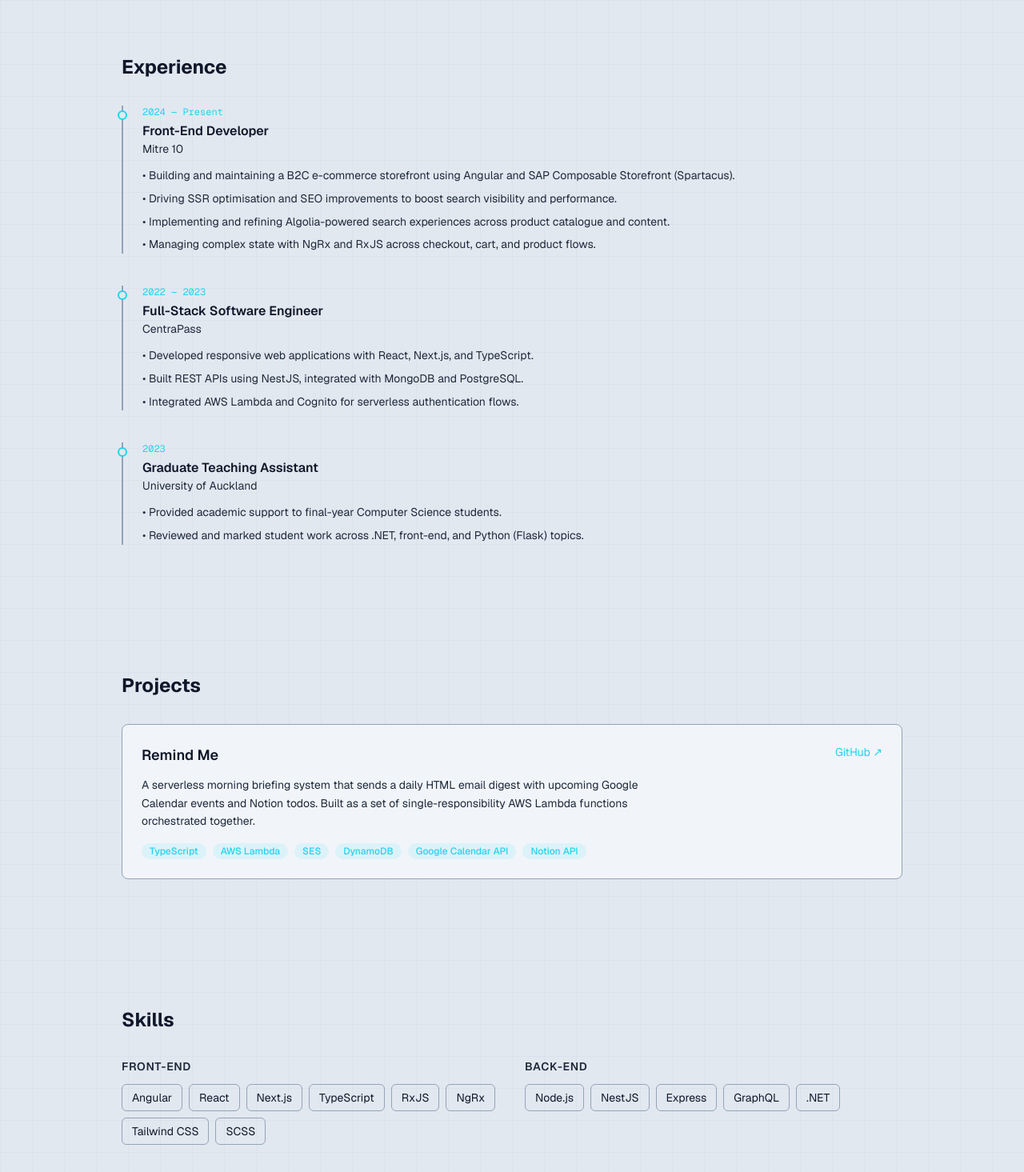
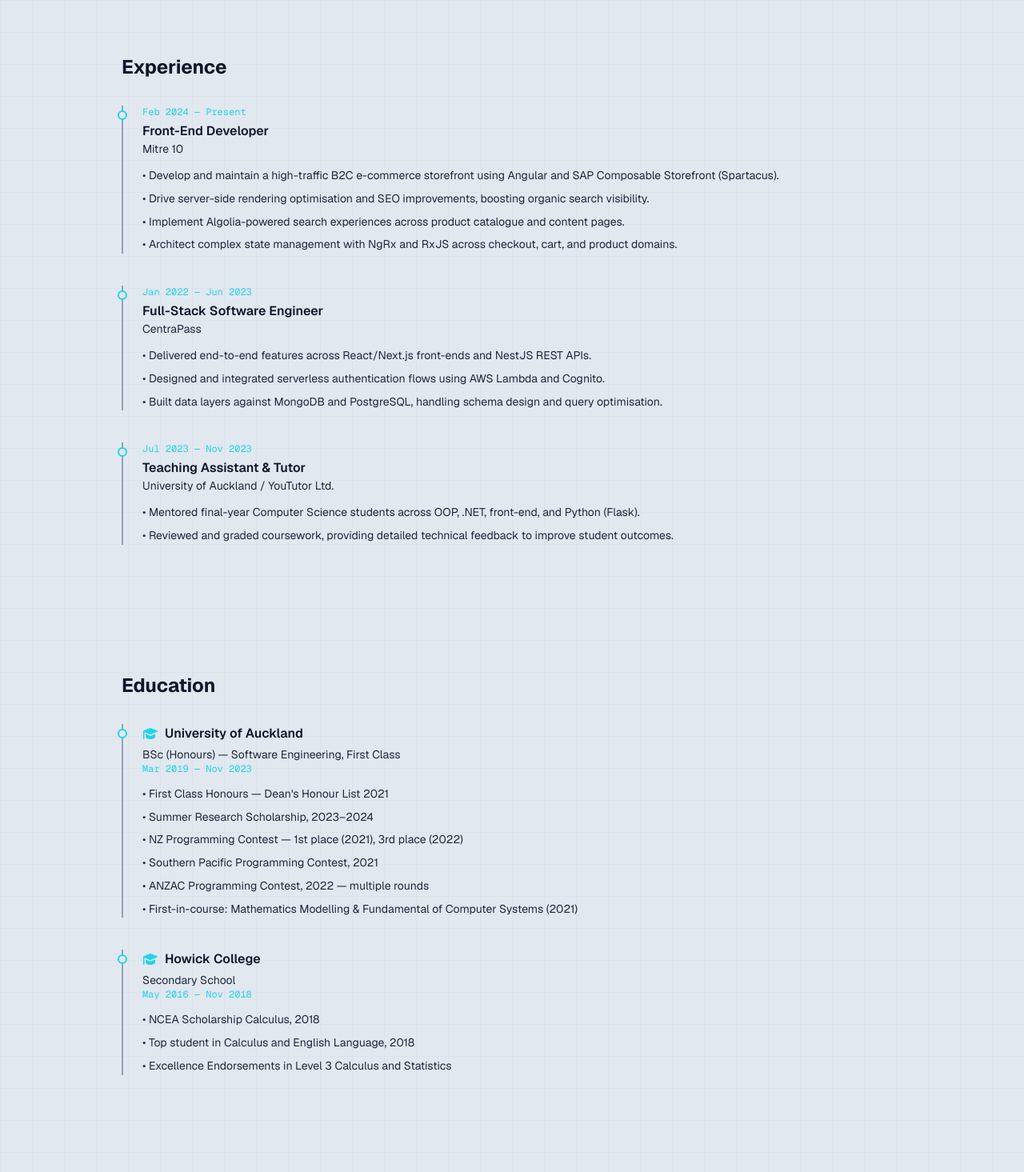
Before and after one commit to FrankJi1019/portfolio, a Next.js app: page / in a window 1280 px wide. Shown: the part 1320-2785 px from the top of the page at 80% size. Built offline with nearby package versions, Linux system fonts and the light colour scheme.

Commit message:
feat: Add education section and FontAwesome icons

```diff
--- a/package.json
+++ b/package.json
@@ -9,6 +9,10 @@
     "lint": "eslint"
   },
   "dependencies": {
+    "@fortawesome/fontawesome-svg-core": "^7.2.0",
+    "@fortawesome/free-brands-svg-icons": "^7.2.0",
+    "@fortawesome/free-solid-svg-icons": "^7.2.0",
+    "@fortawesome/react-fontawesome": "^3.3.1",
     "next": "16.2.7",
     "react": "19.2.4",
     "react-dom": "19.2.4"
--- a/src/app/page.tsx
+++ b/src/app/page.tsx
@@ -1,6 +1,7 @@
 import { Hero } from "@/components/hero";
 import { About } from "@/components/about";
 import { Experience } from "@/components/experience";
+import { Education } from "@/components/education";
 import { Projects } from "@/components/projects";
 import { Skills } from "@/components/skills";
 import { Contact } from "@/components/contact";
@@ -12,6 +13,7 @@ export default function Home() {
       <Hero />
       <Reveal><About /></Reveal>
       <Reveal><Experience /></Reveal>
+      <Reveal><Education /></Reveal>
       <Reveal><Projects /></Reveal>
       <Reveal><Skills /></Reveal>
       <Reveal><Contact /></Reveal>
--- a/src/components/contact.tsx
+++ b/src/components/contact.tsx
@@ -1,7 +1,12 @@
-const LINKS = [
-  { label: "Email", href: "mailto:frankjishiyuan@gmail.com", display: "frankjishiyuan@gmail.com" },
-  { label: "GitHub", href: "https://github.com/FrankJi1019", display: "FrankJi1019" },
-  { label: "LinkedIn", href: "https://www.linkedin.com/in/frank-ji-1019", display: "frank-ji-1019" },
+import { FontAwesomeIcon } from "@fortawesome/react-fontawesome";
+import { faEnvelope } from "@fortawesome/free-solid-svg-icons";
+import { faGithub, faLinkedin } from "@fortawesome/free-brands-svg-icons";
+import type { IconDefinition } from "@fortawesome/fontawesome-svg-core";
+
+const LINKS: { label: string; href: string; display: string; icon: IconDefinition }[] = [
+  { label: "Email", href: "mailto:frankjishiyuan@gmail.com", display: "frankjishiyuan@gmail.com", icon: faEnvelope },
+  { label: "GitHub", href: "https://github.com/FrankJi1019", display: "FrankJi1019", icon: faGithub },
+  { label: "LinkedIn", href: "https://www.linkedin.com/in/frank-ji-1019", display: "frank-ji-1019", icon: faLinkedin },
 ];
 
 export function Contact() {
@@ -15,7 +20,7 @@ export function Contact() {
       <ul className="mt-8 space-y-3">
         {LINKS.map((link) => (
           <li key={link.label} className="flex items-center gap-3">
-            <span className="w-20 text-sm text-[var(--muted)]">{link.label}</span>
+            <FontAwesomeIcon icon={link.icon} className="h-4 w-4 text-[var(--muted)]" />
             <a
               href={link.href}
               target="_blank"
--- /dev/null
+++ b/src/components/education.tsx
@@ -0,0 +1,63 @@
+import { FontAwesomeIcon } from "@fortawesome/react-fontawesome";
+import { faGraduationCap } from "@fortawesome/free-solid-svg-icons";
+
+interface Education {
+  institution: string;
+  degree: string;
+  period: string;
+  achievements: string[];
+}
+
+const EDUCATION: Education[] = [
+  {
+    institution: "University of Auckland",
+    degree: "BSc (Honours) — Software Engineering, First Class",
+    period: "Mar 2019 — Nov 2023",
+    achievements: [
+      "First Class Honours — Dean's Honour List 2021",
+      "Summer Research Scholarship, 2023–2024",
+      "NZ Programming Contest — 1st place (2021), 3rd place (2022)",
+      "Southern Pacific Programming Contest, 2021",
+      "ANZAC Programming Contest, 2022 — multiple rounds",
+      "First-in-course: Mathematics Modelling & Fundamental of Computer Systems (2021)",
+    ],
+  },
+  {
+    institution: "Howick College",
+    degree: "Secondary School",
+    period: "May 2016 — Nov 2018",
+    achievements: [
+      "NCEA Scholarship Calculus, 2018",
+      "Top student in Calculus and English Language, 2018",
+      "Excellence Endorsements in Level 3 Calculus and Statistics",
+    ],
+  },
+];
+
+export function Education() {
+  return (
+    <section id="education" className="py-20">
+      <h2 className="text-2xl font-bold">Education</h2>
+      <div className="mt-8 space-y-10">
+        {EDUCATION.map((edu) => (
+          <div key={edu.institution} className="relative pl-6 border-l-2 border-[var(--border)]">
+            <div className="absolute -left-[7px] top-1.5 h-3 w-3 rounded-full border-2 border-accent bg-[var(--background)]" />
+            <div className="flex items-center gap-2">
+              <FontAwesomeIcon icon={faGraduationCap} className="h-4 w-4 text-accent" />
+              <h3 className="font-semibold">{edu.institution}</h3>
+            </div>
+            <p className="mt-1 text-sm text-[var(--muted)]">{edu.degree}</p>
+            <p className="font-mono text-xs text-accent">{edu.period}</p>
+            <ul className="mt-3 space-y-1.5">
+              {edu.achievements.map((item, i) => (
+                <li key={i} className="text-sm text-[var(--muted)] leading-relaxed">
+                  • {item}
+                </li>
+              ))}
+            </ul>
+          </div>
+        ))}
+      </div>
+    </section>
+  );
+}
--- a/src/components/experience.tsx
+++ b/src/components/experience.tsx
@@ -9,31 +9,31 @@ const EXPERIENCE: Role[] = [
   {
     title: "Front-End Developer",
     company: "Mitre 10",
-    period: "2024 — Present",
+    period: "Feb 2024 — Present",
     points: [
-      "Building and maintaining a B2C e-commerce storefront using Angular and SAP Composable Storefront (Spartacus).",
-      "Driving SSR optimisation and SEO improvements to boost search visibility and performance.",
-      "Implementing and refining Algolia-powered search experiences across product catalogue and content.",
-      "Managing complex state with NgRx and RxJS across checkout, cart, and product flows.",
+      "Develop and maintain a high-traffic B2C e-commerce storefront using Angular and SAP Composable Storefront (Spartacus).",
+      "Drive server-side rendering optimisation and SEO improvements, boosting organic search visibility.",
+      "Implement Algolia-powered search experiences across product catalogue and content pages.",
+      "Architect complex state management with NgRx and RxJS across checkout, cart, and product domains.",
     ],
   },
   {
     title: "Full-Stack Software Engineer",
     company: "CentraPass",
-    period: "2022 — 2023",
+    period: "Jan 2022 — Jun 2023",
     points: [
-      "Developed responsive web applications with React, Next.js, and TypeScript.",
-      "Built REST APIs using NestJS, integrated with MongoDB and PostgreSQL.",
-      "Integrated AWS Lambda and Cognito for serverless authentication flows.",
+      "Delivered end-to-end features across React/Next.js front-ends and NestJS REST APIs.",
+      "Designed and integrated serverless authentication flows using AWS Lambda and Cognito.",
+      "Built data layers against MongoDB and PostgreSQL, handling schema design and query optimisation.",
     ],
   },
   {
-    title: "Graduate Teaching Assistant",
-    company: "University of Auckland",
-    period: "2023",
+    title: "Teaching Assistant & Tutor",
+    company: "University of Auckland / YouTutor Ltd.",
+    period: "Jul 2023 — Nov 2023",
     points: [
-      "Provided academic support to final-year Computer Science students.",
-      "Reviewed and marked student work across .NET, front-end, and Python (Flask) topics.",
+      "Mentored final-year Computer Science students across OOP, .NET, front-end, and Python (Flask).",
+      "Reviewed and graded coursework, providing detailed technical feedback to improve student outcomes.",
     ],
   },
 ];
--- a/src/components/footer.tsx
+++ b/src/components/footer.tsx
@@ -1,7 +1,12 @@
-const LINKS = [
-  { label: "Email", href: "mailto:frankjishiyuan@gmail.com" },
-  { label: "GitHub", href: "https://github.com/FrankJi1019" },
-  { label: "LinkedIn", href: "https://www.linkedin.com/in/frank-ji-1019" },
+import { FontAwesomeIcon } from "@fortawesome/react-fontawesome";
+import { faEnvelope } from "@fortawesome/free-solid-svg-icons";
+import { faGithub, faLinkedin } from "@fortawesome/free-brands-svg-icons";
+import type { IconDefinition } from "@fortawesome/fontawesome-svg-core";
+
+const LINKS: { label: string; href: string; icon: IconDefinition }[] = [
+  { label: "Email", href: "mailto:frankjishiyuan@gmail.com", icon: faEnvelope },
+  { label: "GitHub", href: "https://github.com/FrankJi1019", icon: faGithub },
+  { label: "LinkedIn", href: "https://www.linkedin.com/in/frank-ji-1019", icon: faLinkedin },
 ];
 
 export function Footer() {
@@ -16,8 +21,9 @@ export function Footer() {
               href={link.href}
               target="_blank"
               rel="noopener noreferrer"
-              className="text-sm text-[var(--muted)] transition-colors hover:text-accent"
+              className="text-sm text-[var(--muted)] transition-colors hover:text-accent flex items-center gap-1.5"
             >
+              <FontAwesomeIcon icon={link.icon} className="h-4 w-4" />
               {link.label}
             </a>
           ))}
--- a/src/components/header.tsx
+++ b/src/components/header.tsx
@@ -1,6 +1,8 @@
 "use client";
 
 import { useState } from "react";
+import { FontAwesomeIcon } from "@fortawesome/react-fontawesome";
+import { faBars, faXmark } from "@fortawesome/free-solid-svg-icons";
 
 const NAV_LINKS = [
   { href: "#about", label: "About" },
@@ -48,9 +50,7 @@ export function Header() {
           aria-label="Toggle menu"
           className="rounded-md p-2 text-[var(--muted)] md:hidden"
         >
-          <svg xmlns="http://www.w3.org/2000/svg" width="20" height="20" viewBox="0 0 24 24" fill="none" stroke="currentColor" strokeWidth="2" strokeLinecap="round" strokeLinejoin="round">
-            {isOpen ? <path d="M18 6L6 18M6 6l12 12" /> : <path d="M3 12h18M3 6h18M3 18h18" />}
-          </svg>
+          <FontAwesomeIcon icon={isOpen ? faXmark : faBars} className="h-5 w-5" />
         </button>
       </nav>
 
--- a/src/components/hero.tsx
+++ b/src/components/hero.tsx
@@ -1,9 +1,12 @@
+import { FontAwesomeIcon } from "@fortawesome/react-fontawesome";
+import { faCircle } from "@fortawesome/free-solid-svg-icons";
+
 export function Hero() {
   return (
     <section className="relative flex min-h-[60vh] flex-col justify-center py-16 sm:min-h-[calc(100vh-73px)] sm:py-20">
       {/* Status badge */}
       <div className="mb-8 flex items-center gap-2 rounded-full border border-[var(--border)] px-3 py-1.5 w-fit font-mono">
-        <span className="h-2 w-2 rounded-full bg-emerald-400 animate-[pulse-dot_2s_ease-in-out_infinite]" />
+        <FontAwesomeIcon icon={faCircle} className="text-[6px] text-emerald-400 animate-[pulse-dot_2s_ease-in-out_infinite]" />
         <span className="text-xs text-accent">status: open_to_work</span>
       </div>
 
--- a/src/components/projects.tsx
+++ b/src/components/projects.tsx
@@ -1,3 +1,6 @@
+import { FontAwesomeIcon } from "@fortawesome/react-fontawesome";
+import { faArrowUpRightFromSquare } from "@fortawesome/free-solid-svg-icons";
+
 interface Project {
   title: string;
   description: string;
@@ -34,7 +37,7 @@ export function Projects() {
                   rel="noopener noreferrer"
                   className="shrink-0 text-sm text-accent hover:underline"
                 >
-                  GitHub ↗
+                  <FontAwesomeIcon icon={faArrowUpRightFromSquare} className="h-4 w-4" /> GitHub
                 </a>
               )}
             </div>
```
